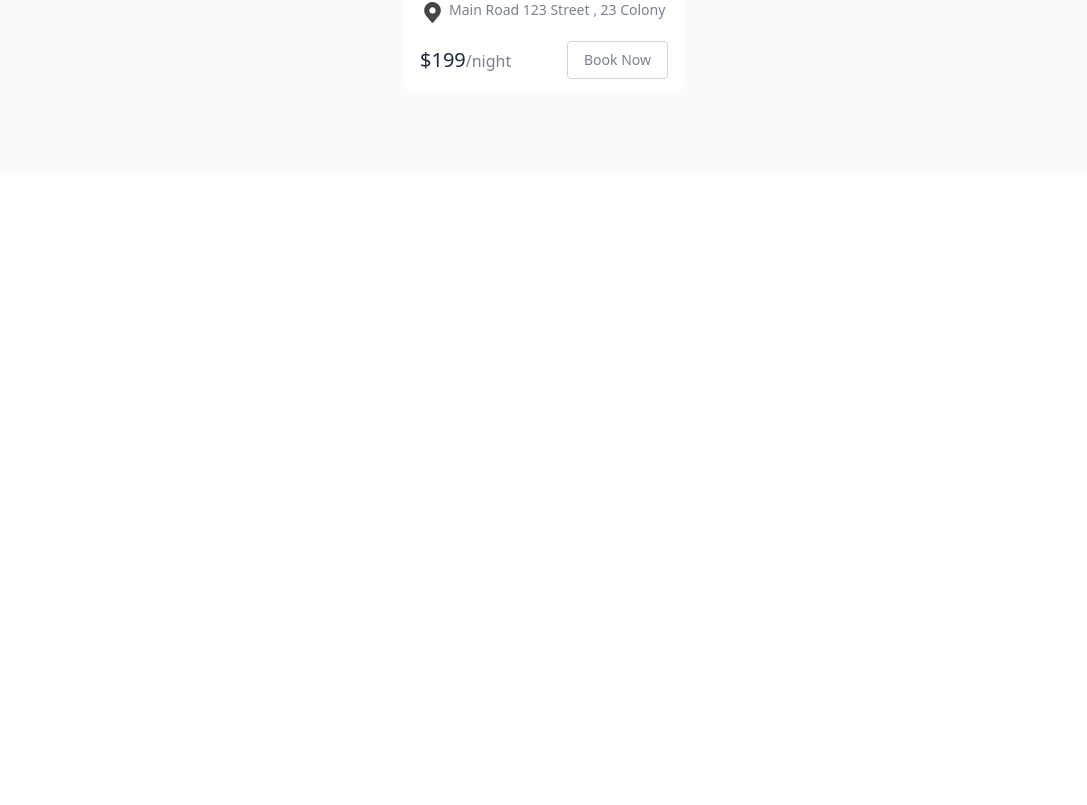
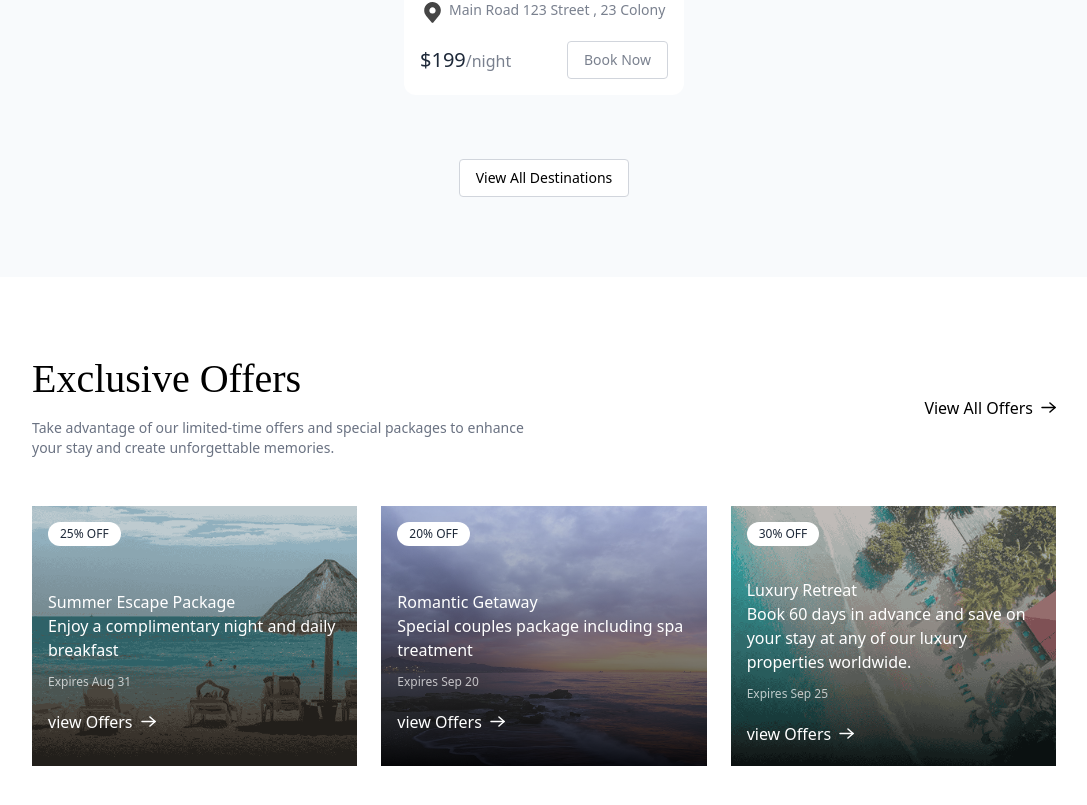
Before and after one commit to Kaveera725/hotel_booking_project, a React app: page / in a window 1280 px wide. Shown: the part 1649-2454 px from the top of the page, without its empty margins (96-1183 px from the left). Before the commit the page ends 1824 px from the top, so only its background shows below. Built offline with nearby package versions, Linux system fonts and the light colour scheme; no server answers; the HTML template or start-up script is replaced by a standard one; a web font is replaced by a local one.

Commit message:
Exclusive offers section is done

```diff
--- /dev/null
+++ b/src/components/ExclusiveOffers.jsx
@@ -0,0 +1,43 @@
+import React from 'react'
+import Title from './Title'
+import { assets, exclusiveOffers } from '../assets/assets'
+
+const ExclusiveOffers = () => {
+  const subTitleText = 'Take advantage of our limited-time offers and special packages to enhance your stay and create unforgettable memories.'
+  return (
+    <div className='flex flex-col items-center px-6 md:px-16 lg:px-24 xl:px-32 pt-20 pb-30'>
+      <div className='flex flex-col md:flex-row items-center justify-between w-full'>
+        <div className="flex flex-col">
+          <Title align='left' title='Exclusive Offers' subTitle={subTitleText} />
+          {/* Fallback subtitle rendering if Title does not display it */}
+          <span className="mt-2 text-gray-500 text-sm md:max-w-lg">
+            {subTitleText}
+          </span>
+        </div>
+        <button className='group flex items-center gap-2 font-medium cursor-pointer max-md:mt-12'>
+            View All Offers
+            <img src={assets.arrowIcon} alt="arrow icon" className="group-hover:translate-x-1 transition-all" />
+        </button>
+      </div>
+      <div className='grid grid-cols-1 md:grid-cols-2 lg:grid-cols-3 gap-6 mt-12'>
+        {exclusiveOffers.map((item) => (
+            <div key={item.id} className='group relative flex flex-col items-start justify-center gap-1 pt-12 md:pt-18 px-4 rounded-x1 text-white bg-no-repeat bg-cover bg-center'
+            style={{backgroundImage: `url(${item.image})`}}>
+                <p className='px-3 py-1 absolute top-4 left-4 text-xs bg-white text-gray-800 font-medium rounded-full'>{item.priceOff}% OFF</p>
+                <div>
+                    <p>{item.title}</p>
+                    <p>{item.description}</p>
+                    <p className='text-xs text-white/70 mt-3'>Expires {item.expiryDate}</p>
+                </div>
+                <button className='flex items-center gap-2 font-medium cursor-pointer mt-4 mb-5'>
+                    view Offers
+                    <img className="invert group-hover:translate-x-1 transition-all" src={assets.arrowIcon} alt="arrow icon" />
+                </button>
+            </div>
+        ))}
+      </div>
+    </div>
+  )
+}
+
+export default ExclusiveOffers
--- a/src/components/FeaturedDestination.jsx
+++ b/src/components/FeaturedDestination.jsx
@@ -2,8 +2,12 @@
 import { roomsDummyData } from '../assets/assets'
 import HotelCard from './HotelCard'
 import Title from './Title'
+import { useNavigate } from 'react-router-dom'
 
 const FeaturedDestination = () => {
+
+    const navigate = useNavigate()
+
   return (
     <div className='flex flex-col items-center px-6 md:px-16 lg:px-24 bg-slate-50 py-20'>
       <Title
@@ -16,6 +20,9 @@
           <HotelCard key={room._id} room={room} index={index} />
         ))}
       </div>
+      <button onClick={() => {navigate('/rooms'); scrollTo(0, 0)}}
+      className='mt-16 px-4 py-2 text-sm font-medium border border-gray-300 rounded bg-white hover:bg-gray-50 transition-all cursor-pointer'>
+        View All Destinations</button>
     </div>
   )
 }
--- a/src/pages/Home.jsx
+++ b/src/pages/Home.jsx
@@ -1,3 +1,4 @@
+import ExclusiveOffers from "../components/ExclusiveOffers";
 import FeaturedDestination from "../components/FeaturedDestination";
 import Hero from "../components/Hero";
 
@@ -6,6 +7,7 @@
     <>
       <Hero />
       <FeaturedDestination />
+      <ExclusiveOffers />
     </>
   )
 }
```
